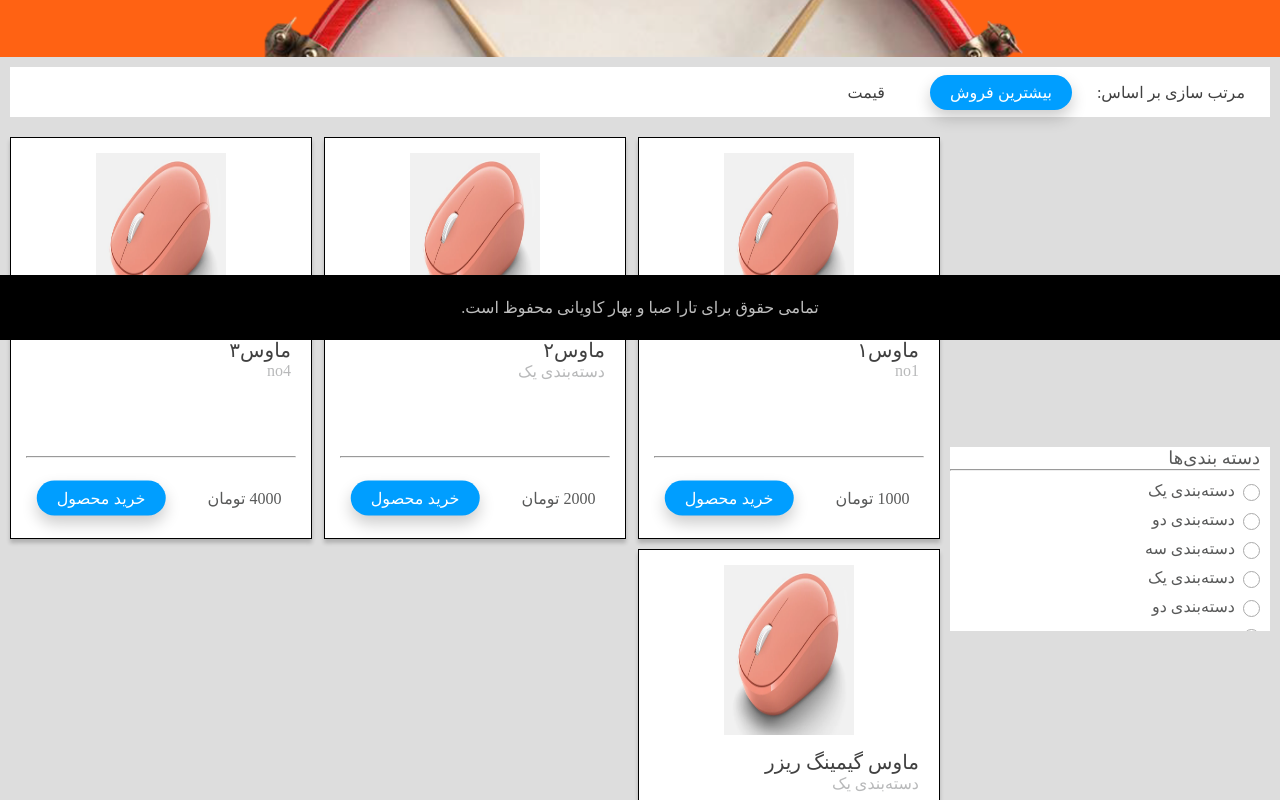
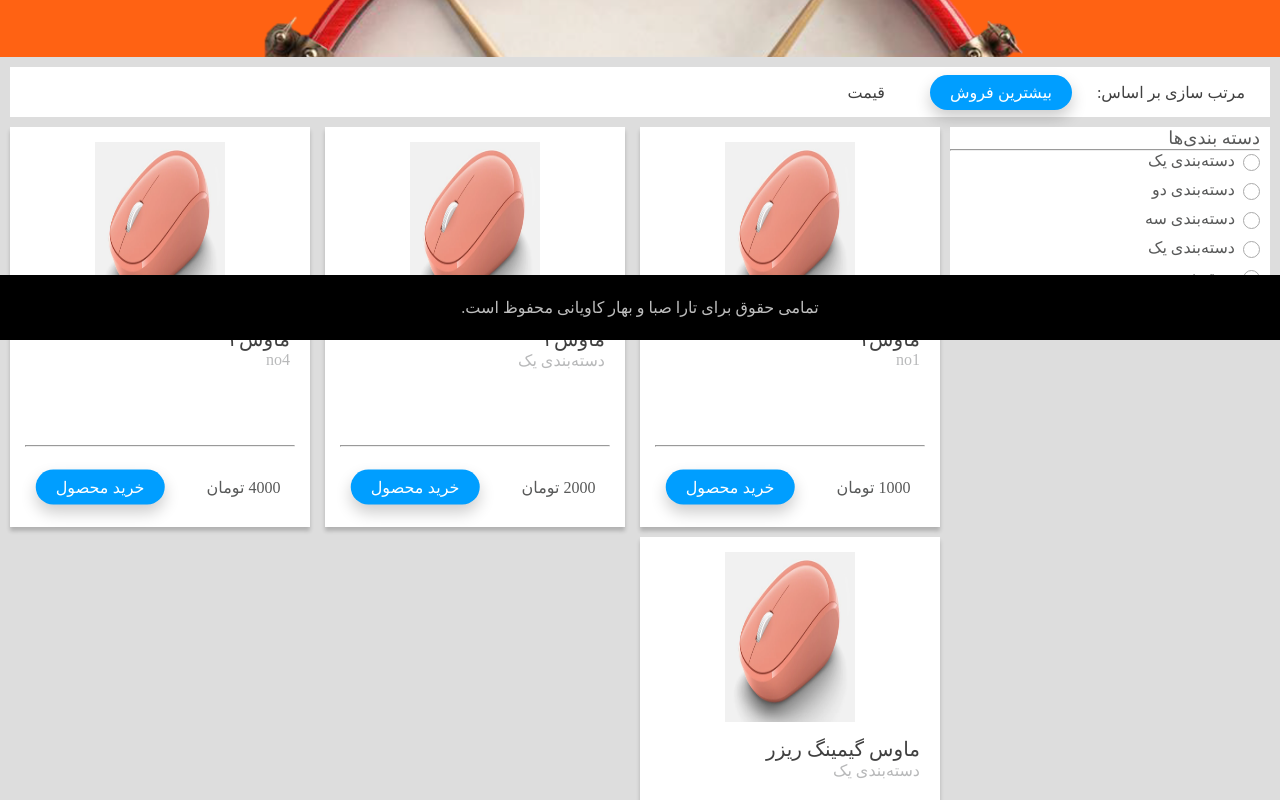
Before and after one commit to Baharkaviani/E-commerce-website, a Vue app: page / in a window 1280 px wide. Shown: the part 460-1260 px from the top of the page. Built offline with nearby package versions, Linux system fonts and the light colour scheme.

Commit message:
fix: categories

```diff
--- a/src/App.vue
+++ b/src/App.vue
@@ -55,54 +55,6 @@
         data (){
             return{
                 logv : false,
-                products:[
-                    {
-                        title:'ماوس۱',
-                        img:require('./assets/mouse.png'),
-                        price:1000,
-                        category:'no1',
-                        sold:20
-                    },
-                    {
-                        title:'ماوس۲',
-                        img:require('./assets/mouse.png'),
-                        price:2000,
-                        category:'دسته‌بندی یک',
-                        sold:40
-                    },
-                    {
-                        title:'ماوس۳',
-                        img:require('./assets/mouse.png'),
-                        price:4000,
-                        category:'no4',
-                        sold: 33
-                    },
-                    {
-                        title:'ماوس گیمینگ ریزر',
-                        img:require('./assets/mouse.png'),
-                        price:'۳۰,۰۰۰',
-                        category:'دسته‌بندی یک',
-                        sold: 34
-                    }
-                ],
-                cats:[
-                    'دسته‌بندی یک',
-                    'دسته‌بندی دو',
-                    'دسته‌بندی سه',
-                    'دسته‌بندی یک',
-                    'دسته‌بندی دو',
-                    'دسته‌بندی سه',
-                    'دسته‌بندی یک',
-                    'دسته‌بندی دو',
-                    'دسته‌بندی سه',
-                    'دسته‌بندی یک',
-                    'دسته‌بندی دو',
-                    'دسته‌بندی سه',
-                    'دسته‌بندی یک',
-                    'دسته‌بندی دو',
-                    'دسته‌بندی سه',
-                    'دسته‌بندی چهار'
-                ],
                 inps:[
                     {label:"نام",
                         placeholder:"نام خود را وارد کنید...",
--- a/src/components/Product.vue
+++ b/src/components/Product.vue
@@ -30,13 +30,12 @@
         direction: rtl;
         width: 300px;
         height: 400px;
-        border: 1px solid black;
         display: flex;
         flex-direction: column;
         box-shadow: 0 4px 4px 0 rgba(0,0,0,0.2);
         position: relative;
-        margin-top: 10px;
         background-color: white;
+        margin-bottom: 10px;
     }
 
     .img-div{
--- a/src/components/categories.vue
+++ b/src/components/categories.vue
@@ -25,6 +25,7 @@
         color: #585959;
         background-color: white;
         margin-left: 10px;
+        max-height: 173px;
     }
 
     .cat-label{
@@ -32,7 +33,7 @@
     }
 
     .container{
-        margin-top: 10px;
+        /*margin-top: 10px;*/
         overflow-y: scroll;
         max-height: 150px;
     }
--- a/src/components/website_products.vue
+++ b/src/components/website_products.vue
@@ -79,7 +79,7 @@
 <style scoped>
     .product-container {
         display: flex;
-        align-items: center;
+        /*align-items: center;*/
         justify-content: space-between;
         flex-direction: row;
         position: relative;
```
